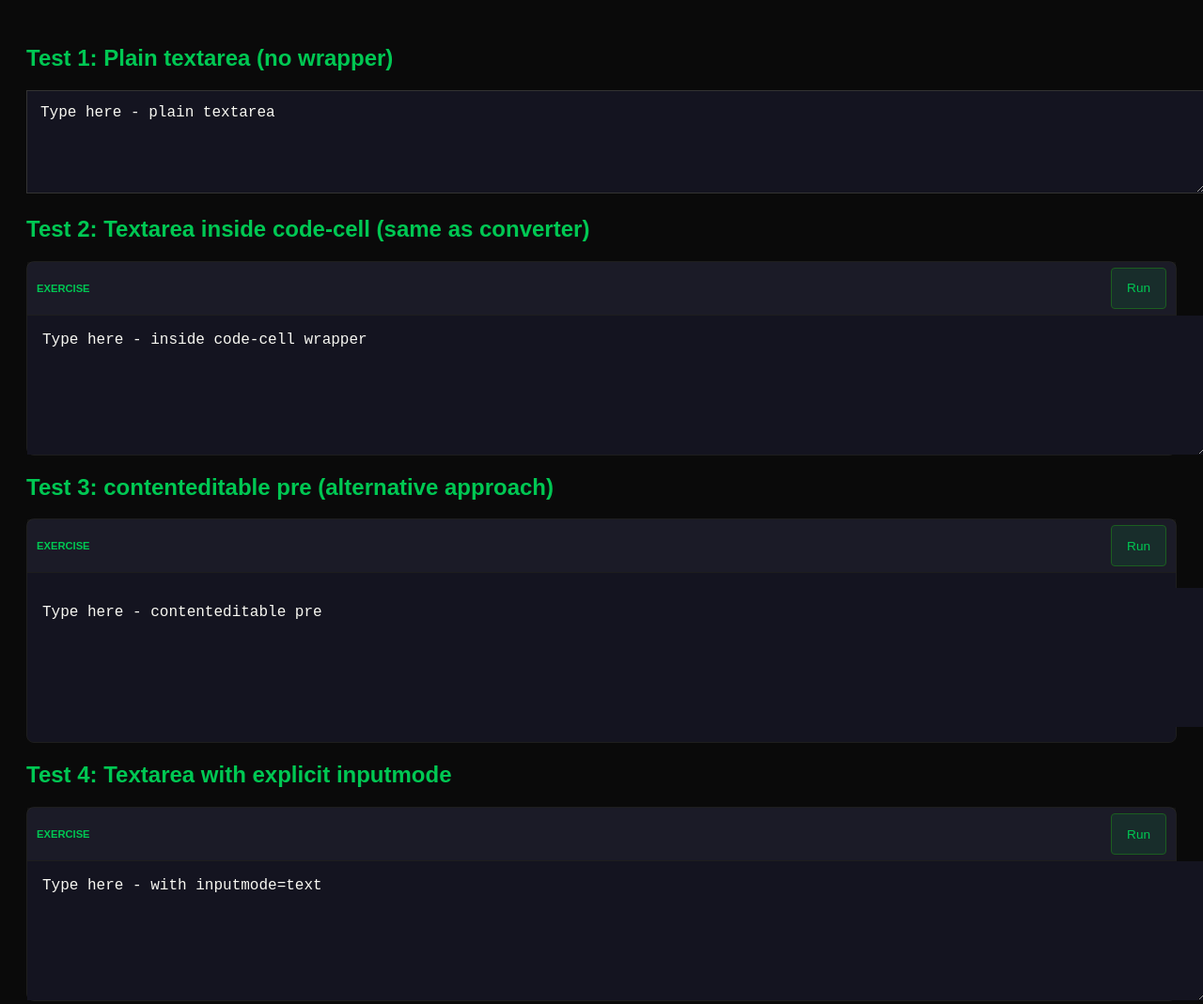
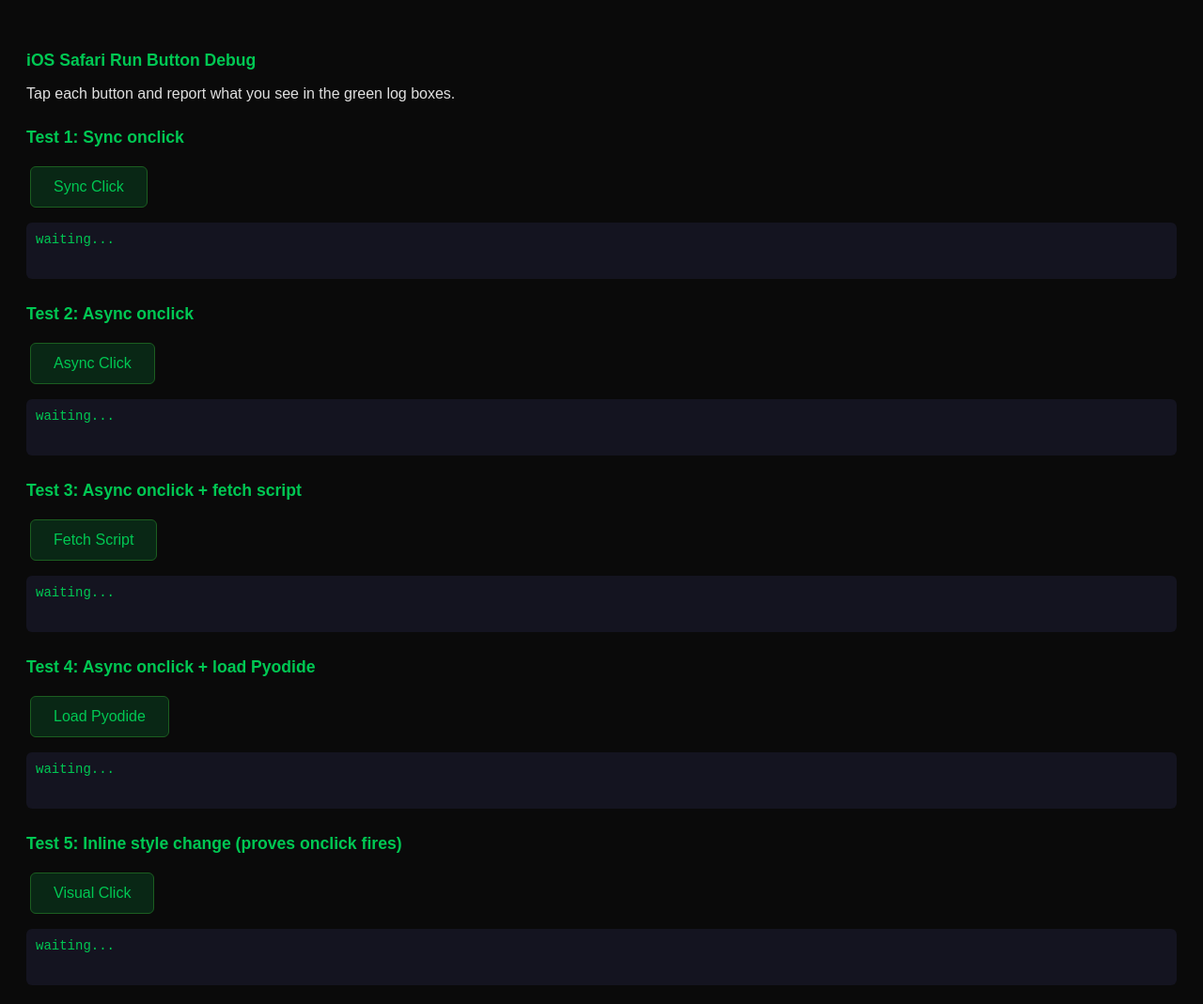
Before and after one commit to TraderAtal/finqt-courses, a plain HTML site: page test_textarea.html in a window 1280 px wide. Shown: the whole page at 94% size. Drawn offline with Linux system fonts and the light colour scheme.

Commit message:
Update test page with iOS Safari debug tests

```diff
--- a/test_textarea.html
+++ b/test_textarea.html
@@ -3,156 +3,97 @@
 <head>
 <meta charset="UTF-8">
 <meta name="viewport" content="width=device-width, initial-scale=1.0">
-<title>Textarea Test</title>
+<title>iOS Debug Test</title>
 <style>
 body { background: #0a0a0a; color: #e0e0e0; font-family: sans-serif; padding: 20px; }
-h2 { color: #00c853; }
-
-/* Test 1: Plain textarea */
-.test1 textarea {
-    width: 100%;
-    min-height: 100px;
-    background: #141420;
-    color: #f8f8f2;
-    border: 1px solid #333;
-    border-radius: 8px;
-    padding: 14px;
-    font-family: monospace;
+h2 { color: #00c853; font-size: 1.1rem; margin-top: 1.5em; }
+.log { color: #00c853; margin: 10px 0; padding: 10px; background: #141420; border-radius: 6px; font-family: monospace; font-size: 14px; white-space: pre-wrap; min-height: 40px; }
+button {
+    background: rgba(0, 200, 83, 0.15);
+    border: 1px solid #1b5e20;
+    border-radius: 6px;
+    color: #00c853;
     font-size: 16px;
-}
-
-/* Test 2: Same as our converter output */
-.code-cell {
-    position: relative;
-    background: #141420;
-    border: 1px solid #1e1e1e;
-    border-radius: 8px;
-    margin: 0.6em 0;
-}
-.cell-toolbar {
-    display: flex;
-    align-items: center;
-    gap: 8px;
-    padding: 6px 10px;
-    background: rgba(255,255,255,0.03);
-    border-bottom: 1px solid #1e1e1e;
-}
-.cell-label {
-    font-size: 0.7rem;
-    font-weight: 700;
-    text-transform: uppercase;
-    color: #00c853;
-    margin-right: auto;
-}
-.run-btn {
-    background: rgba(0, 200, 83, 0.1);
-    border: 1px solid #1b5e20;
-    border-radius: 4px;
-    color: #00c853;
-    font-size: 0.85rem;
-    padding: 8px 16px;
-    min-height: 44px;
+    padding: 12px 24px;
+    margin: 6px 4px;
     cursor: pointer;
     -webkit-appearance: none;
-}
-.code-editor {
-    display: block;
-    width: 100%;
-    min-height: 120px;
-    padding: 14px 16px;
-    background: #141420;
-    color: #f8f8f2;
-    border: none;
-    outline: none;
-    resize: vertical;
-    font-family: monospace;
-    font-size: 16px;
-    line-height: 1.55;
-    tab-size: 4;
-    white-space: pre;
-    overflow-x: auto;
-    -webkit-text-size-adjust: 100%;
-    position: relative;
-    z-index: 1;
-    touch-action: manipulation;
-    -webkit-user-select: text;
-    user-select: text;
-}
-.code-editor:focus {
-    box-shadow: inset 0 0 0 2px rgba(0, 200, 83, 0.3);
-}
-
-/* Test 3: contenteditable instead of textarea */
-.code-editable {
-    display: block;
-    width: 100%;
-    min-height: 120px;
-    padding: 14px 16px;
-    background: #141420;
-    color: #f8f8f2;
-    border: none;
-    outline: none;
-    font-family: monospace;
-    font-size: 16px;
-    line-height: 1.55;
-    white-space: pre;
-    overflow-x: auto;
-    -webkit-user-select: text;
-    user-select: text;
-}
-.code-editable:focus {
-    box-shadow: inset 0 0 0 2px rgba(0, 200, 83, 0.3);
+    -webkit-tap-highlight-color: rgba(0, 200, 83, 0.3);
+    min-height: 44px;
 }
 </style>
 </head>
 <body>
 
-<h2>Test 1: Plain textarea (no wrapper)</h2>
-<textarea style="width:100%;min-height:80px;background:#141420;color:#f8f8f2;border:1px solid #333;padding:14px;font-family:monospace;font-size:16px;">Type here - plain textarea</textarea>
+<h2>iOS Safari Run Button Debug</h2>
+<p>Tap each button and report what you see in the green log boxes.</p>
 
-<h2>Test 2: Textarea inside code-cell (same as converter)</h2>
-<div class="code-cell">
-    <div class="cell-toolbar">
-        <span class="cell-label">Exercise</span>
-        <button class="run-btn" type="button" id="test-run">Run</button>
-    </div>
-    <textarea class="code-editor" id="test-editor" spellcheck="false" autocapitalize="off" autocomplete="off" autocorrect="off">Type here - inside code-cell wrapper</textarea>
-</div>
+<h2>Test 1: Sync onclick</h2>
+<button onclick="document.getElementById('log1').textContent = 'CLICKED at ' + new Date().toLocaleTimeString()">Sync Click</button>
+<div class="log" id="log1">waiting...</div>
 
-<h2>Test 3: contenteditable pre (alternative approach)</h2>
-<div class="code-cell">
-    <div class="cell-toolbar">
-        <span class="cell-label">Exercise</span>
-        <button class="run-btn" type="button">Run</button>
-    </div>
-    <pre class="code-editable" contenteditable="true" spellcheck="false">Type here - contenteditable pre</pre>
-</div>
+<h2>Test 2: Async onclick</h2>
+<button onclick="asyncTest()">Async Click</button>
+<div class="log" id="log2">waiting...</div>
+<script>
+async function asyncTest() {
+    document.getElementById('log2').textContent = 'Step 1: handler fired';
+    await new Promise(function(r) { setTimeout(r, 500); });
+    document.getElementById('log2').textContent += '\nStep 2: after await';
+}
+</script>
 
-<h2>Test 4: Textarea with explicit inputmode</h2>
-<div class="code-cell">
-    <div class="cell-toolbar">
-        <span class="cell-label">Exercise</span>
-        <button class="run-btn" type="button">Run</button>
-    </div>
-    <textarea class="code-editor" inputmode="text" spellcheck="false">Type here - with inputmode=text</textarea>
-</div>
+<h2>Test 3: Async onclick + fetch script</h2>
+<button onclick="fetchTest()">Fetch Script</button>
+<div class="log" id="log3">waiting...</div>
+<script>
+async function fetchTest() {
+    var log = document.getElementById('log3');
+    log.textContent = 'Step 1: handler fired';
+    try {
+        log.textContent += '\nStep 2: fetching script...';
+        var resp = await fetch('https://cdn.jsdelivr.net/pyodide/v0.27.5/full/pyodide.js', {method: 'HEAD'});
+        log.textContent += '\nStep 3: fetch status = ' + resp.status;
+    } catch(e) {
+        log.textContent += '\nERROR: ' + e.message;
+    }
+}
+</script>
 
-<p id="status" style="color: #00c853; margin-top: 20px;"></p>
+<h2>Test 4: Async onclick + load Pyodide</h2>
+<button onclick="pyodideTest()">Load Pyodide</button>
+<div class="log" id="log4">waiting...</div>
+<script>
+async function pyodideTest() {
+    var log = document.getElementById('log4');
+    log.textContent = 'Step 1: handler fired';
+    try {
+        log.textContent += '\nStep 2: loading pyodide.js...';
+        if (!window.loadPyodide) {
+            await new Promise(function(resolve, reject) {
+                var s = document.createElement('script');
+                s.src = 'https://cdn.jsdelivr.net/pyodide/v0.27.5/full/pyodide.js';
+                s.onload = function() { log.textContent += '\nStep 3: script loaded'; resolve(); };
+                s.onerror = function() { reject(new Error('script failed')); };
+                document.head.appendChild(s);
+            });
+        } else {
+            log.textContent += '\nStep 3: already loaded';
+        }
+        log.textContent += '\nStep 4: calling loadPyodide...';
+        var py = await loadPyodide({indexURL: 'https://cdn.jsdelivr.net/pyodide/v0.27.5/full/'});
+        log.textContent += '\nStep 5: pyodide ready!';
+        var result = await py.runPythonAsync('2 + 2');
+        log.textContent += '\nStep 6: 2+2 = ' + result;
+    } catch(e) {
+        log.textContent += '\nERROR: ' + String(e);
+    }
+}
+</script>
 
-<script>
-document.getElementById('test-run').addEventListener('click', function() {
-    document.getElementById('status').textContent = 'Button clicked! Value: ' + document.getElementById('test-editor').value;
-});
+<h2>Test 5: Inline style change (proves onclick fires)</h2>
+<button onclick="this.style.background='red';this.textContent='FIRED';document.getElementById('log5').textContent='Button onclick fired!'">Visual Click</button>
+<div class="log" id="log5">waiting...</div>
 
-// Log all touch events on textareas
-document.querySelectorAll('textarea, [contenteditable]').forEach(el => {
-    ['touchstart', 'touchend', 'focus', 'click'].forEach(evt => {
-        el.addEventListener(evt, function(e) {
-            console.log(evt + ' on ' + (el.id || el.className));
-            document.getElementById('status').textContent = evt + ' fired on ' + (el.id || el.className);
-        });
-    });
-});
-</script>
 </body>
 </html>
```
